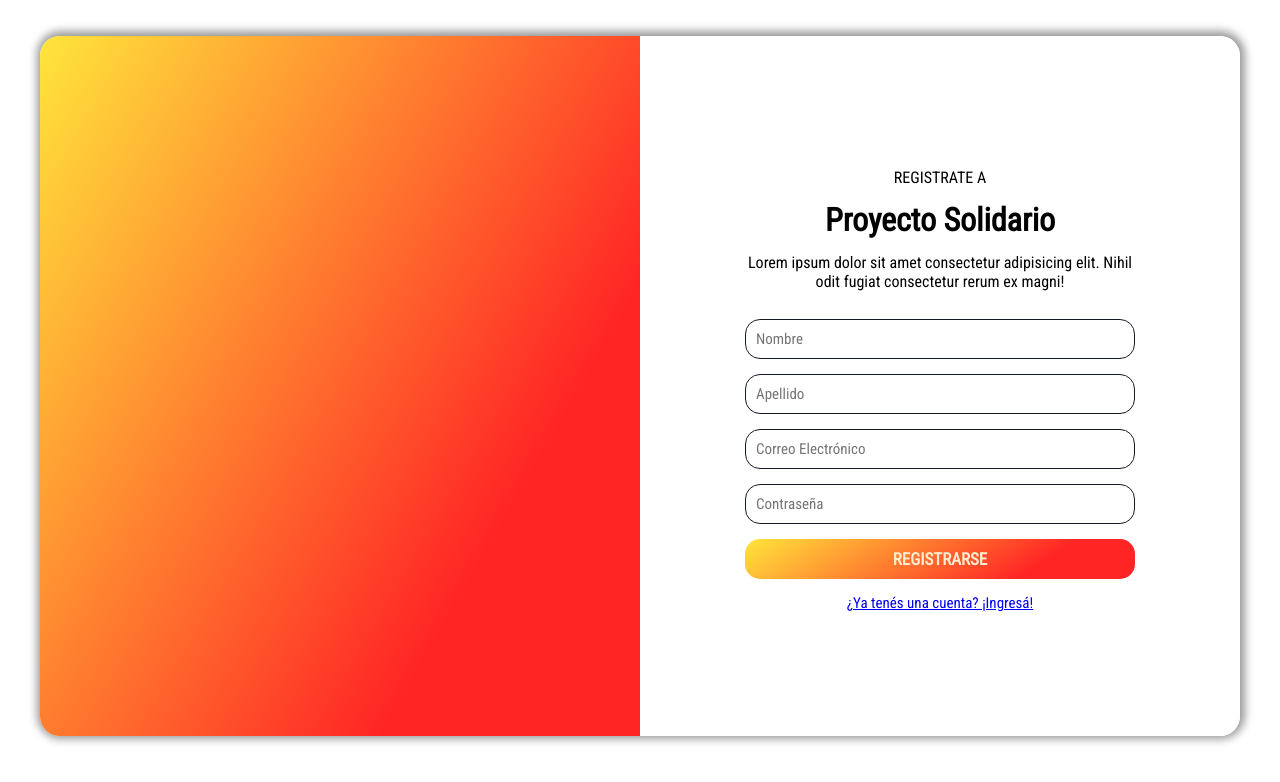
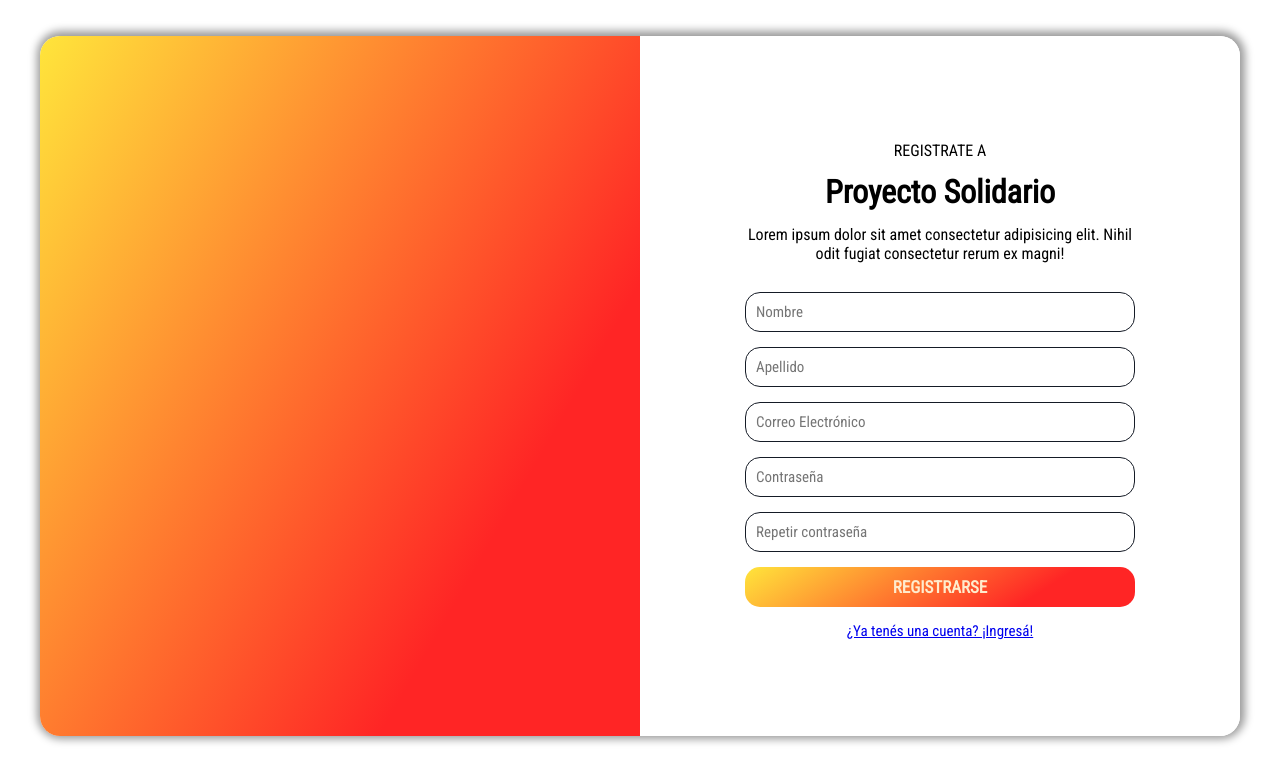
Before and after one commit to SebaOrtega/ProyectoPicado, a React (Create React App) app: page /Registro in a window 1280 px wide. Shown: the top 782 px of the page. Built offline with nearby package versions, Linux system fonts and the light colour scheme.

Commit message:
Intento de crear un usuario

```diff
--- a/package.json
+++ b/package.json
@@ -6,6 +6,7 @@
     "@testing-library/jest-dom": "^5.13.0",
     "@testing-library/react": "^11.2.7",
     "@testing-library/user-event": "^12.8.3",
+    "axios": "^0.21.1",
     "mongoose": "^6.0.2",
     "react": "^17.0.2",
     "react-dom": "^17.0.2",
--- a/public/index.html
+++ b/public/index.html
@@ -19,34 +19,13 @@
     <link rel="stylesheet" href="https://use.fontawesome.com/releases/v5.15.3/css/all.css" integrity="sha384-SZXxX4whJ79/gErwcOYf+zWLeJdY/qpuqC4cAa9rOGUstPomtqpuNWT9wdPEn2fk" crossorigin="anonymous">
 
 
-    <!--
-      manifest.json provides metadata used when your web app is installed on a
-      user's mobile device or desktop. See https://developers.google.com/web/fundamentals/web-app-manifest/
-    -->
     <link rel="manifest" href="%PUBLIC_URL%/manifest.json" />
-    <!--
-      Notice the use of %PUBLIC_URL% in the tags above.
-      It will be replaced with the URL of the `public` folder during the build.
-      Only files inside the `public` folder can be referenced from the HTML.
 
-      Unlike "/favicon.ico" or "favicon.ico", "%PUBLIC_URL%/favicon.ico" will
-      work correctly both with client-side routing and a non-root public URL.
-      Learn how to configure a non-root public URL by running `npm run build`.
-    -->
-    <title>React App</title>
+    <title>Software Solidario</title>
   </head>
   <body>
     <noscript>You need to enable JavaScript to run this app.</noscript>
     <div id="root"></div>
-    <!--
-      This HTML file is a template.
-      If you open it directly in the browser, you will see an empty page.
 
-      You can add webfonts, meta tags, or analytics to this file.
-      The build step will place the bundled scripts into the <body> tag.
-
-      To begin the development, run `npm start` or `yarn start`.
-      To create a production bundle, use `npm run build` or `yarn build`.
-    -->
   </body>
 </html>
--- a/src/App.js
+++ b/src/App.js
@@ -7,6 +7,7 @@ import Navbar from "./components/Navbar.jsx";
 import Registro from "./pages/Registro";
 import RegistroNegocio from "./pages/RegistroNegocio";
 
+//import CreateClient from "./components/create-client.component";
 const App = () => {
   const [showNav, setShowNav] = useState(true);
 
@@ -36,10 +37,10 @@ const App = () => {
       <Route exact path="/">
           <Home />
         </Route>
-        <Route path="/Login">
+        <Route path="/Login" >
           <NuevoLogin />
         </Route>
-        <Route path="/Registro">
+        <Route path="/Registro" /*component={CreateClient}*/>
           <Registro />
         </Route>
         <Route path="/RegistroNegocio">
--- a/src/index.js
+++ b/src/index.js
@@ -2,6 +2,5 @@ import React from "react";
 import ReactDOM from "react-dom";
 import "./index.css";
 import App from "./App";
-require('./database');
 
 ReactDOM.render(<App />, document.getElementById("root"));
--- a/src/pages/Registro.jsx
+++ b/src/pages/Registro.jsx
@@ -2,6 +2,8 @@ import React, { useState } from "react";
 import { Link } from "react-router-dom";
 import { Button } from "../components/Button";
 import "../styles/Registro.css";
+import axios from 'axios';
+
 
 const Registro = () => {
 
@@ -10,9 +12,19 @@ const Registro = () => {
   const [apellido, setApellido] = useState("");
   const [email, setEmail] = useState("");
   const [password, setPassword] = useState("");
+  const [rep_pw, setRep_Password] = useState("");
 
+  const Cliente = {
+    nombre,
+    apellido,
+    email,
+    password,
+    rep_pw
+  }
   const submit = () => {
-    alert(`${email}, ${password},${nombre},${apellido}`);
+    axios.post('http://localhost:5000/clients/add', Cliente)
+    .then(res => console.log(res.data));
+    //alert(`${email}, ${password},${nombre},${apellido}`);
   };
 
   return (
@@ -59,6 +71,13 @@ const Registro = () => {
                 onChange={(ev) => setPassword(ev.target.value)}
               />
 
+              <input
+                type="password"
+                id="rep_pw"
+                placeholder="Repetir contraseña"
+                onChange={(ev) => setRep_Password(ev.target.value)}
+              />
+
               <Button
                 onClick={submit}
                 linkTo=""
```
Also changed, not shown: src/components/create-client.component.js (added, +11 -0 lines), 2 other files (tests, documents, lock files or other folders).
